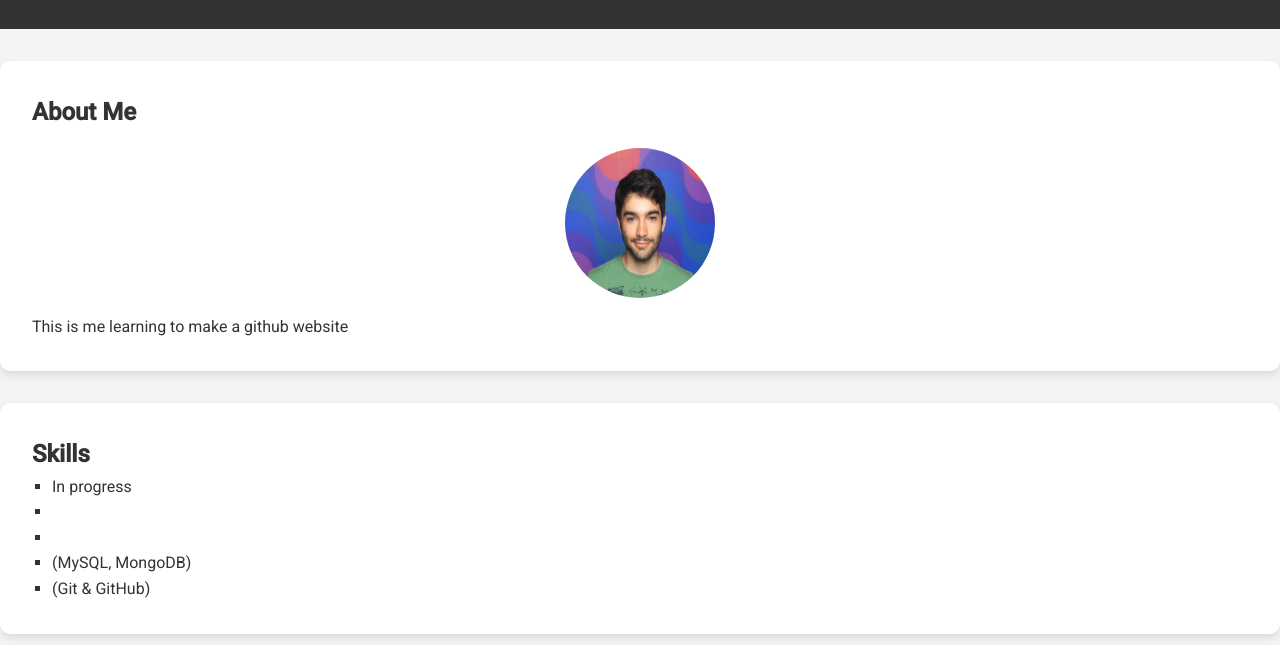
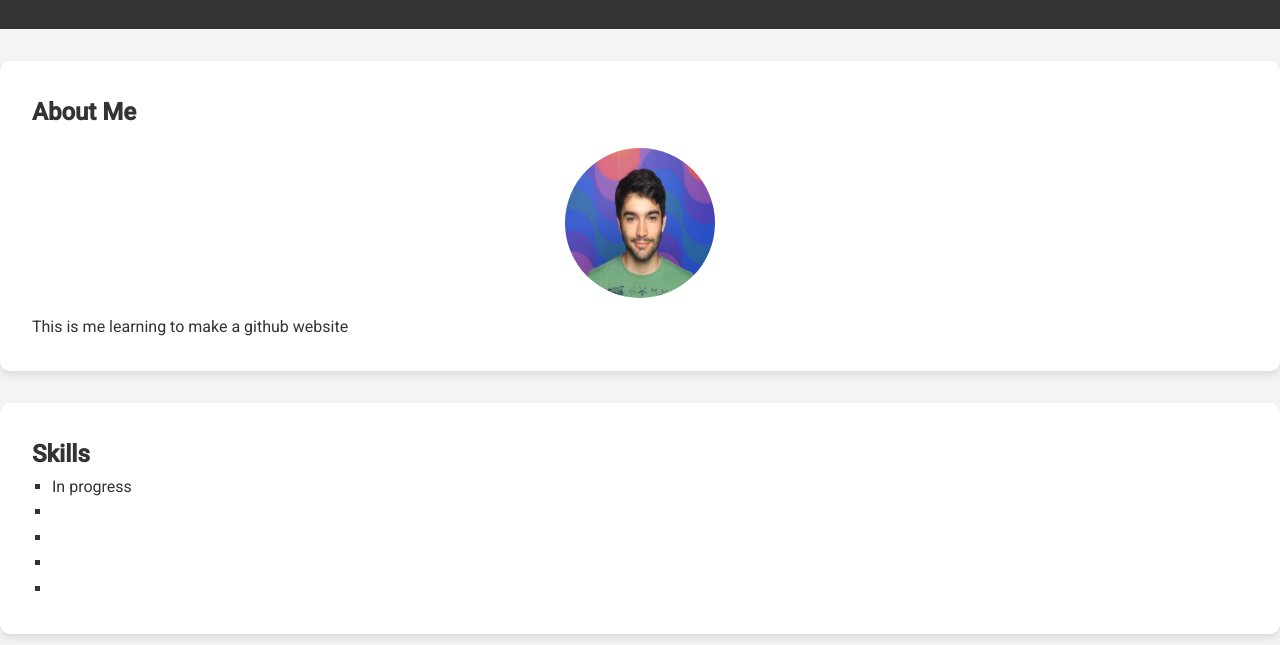
Before and after one commit to Pablo-Merayo/pablomerayo.github.io, a plain HTML site: page index.html in a window 1280 px wide. Shown: the part 155-800 px from the top of the page. Drawn offline with Linux system fonts and the light colour scheme.

Commit message:
Update index.html

```diff
--- a/index.html
+++ b/index.html
@@ -35,8 +35,8 @@
             <li>In progress</li>
             <li></li>
             <li></li>
-            <li> (MySQL, MongoDB)</li>
-            <li> (Git & GitHub)</li>
+            <li> </li>
+            <li> </li>
         </ul>
     </section>
 
```
